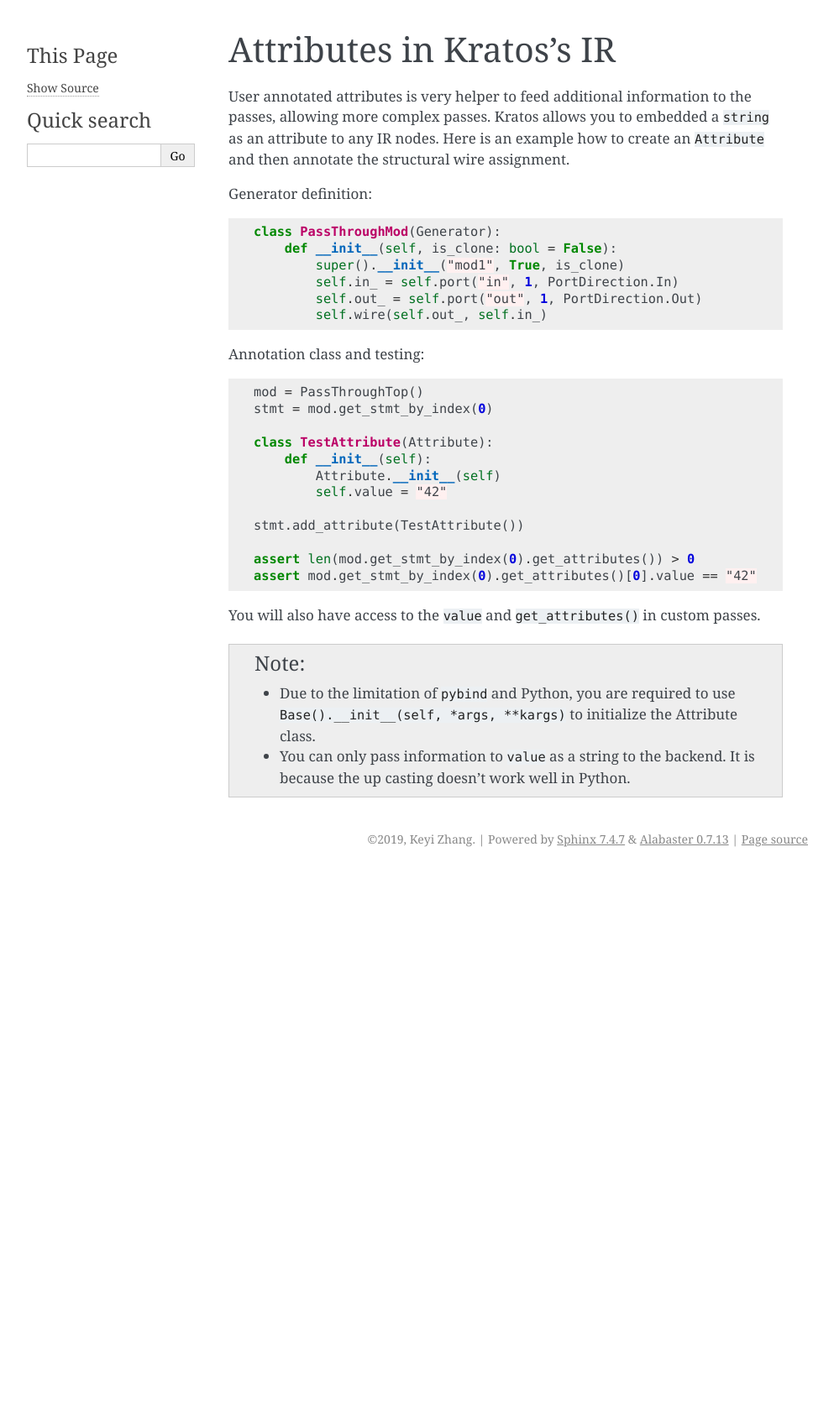
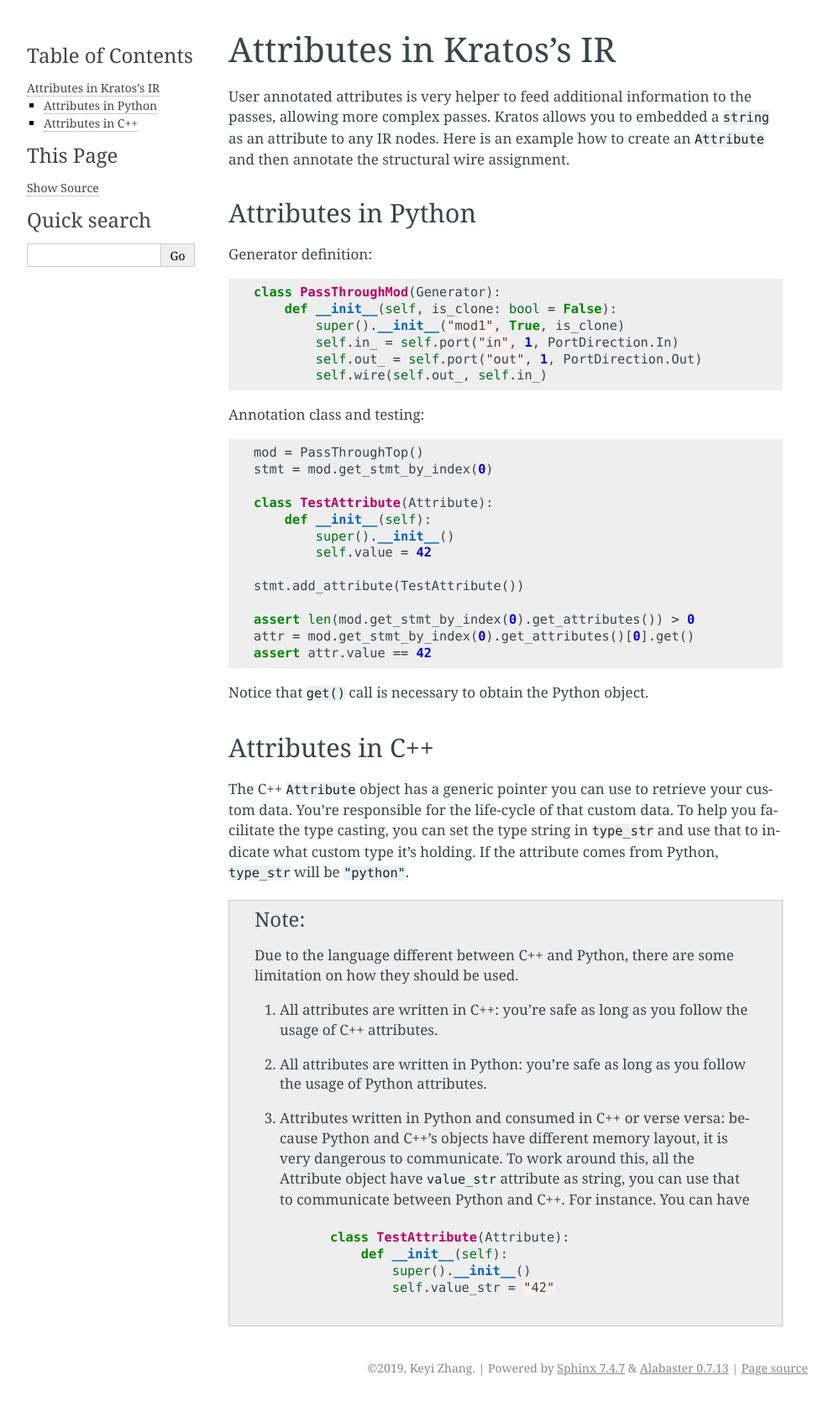
Before and after one commit to Kuree/kratos, a Sphinx documentation site: the page built from docs/advanced/attributes.rst, in a window 1280 px wide. Shown: the whole page at 84% size, without its empty margins (148-1141 px from the left). Built offline with Sphinx 7.4.7, drawn with Linux system fonts in a browser that asks for light colours; before the commit the page ends 1039 px from its top, so only the background shows below that.

Commit message:
finish up the python attributes; update the doc

```diff
--- a/docs/advanced/attributes.rst
+++ b/docs/advanced/attributes.rst
@@ -7,6 +7,9 @@ allows you to embedded a ``string`` as an attribute to any IR
 nodes. Here is an example how to create an ``Attribute`` and
 then annotate the structural wire assignment.
 
+
+Attributes in Python
+====================
 
 Generator definition:
 
@@ -28,21 +31,46 @@ Annotation class and testing:
 
     class TestAttribute(Attribute):
         def __init__(self):
-            Attribute.__init__(self)
-            self.value = "42"
+            super().__init__()
+            self.value = 42
 
     stmt.add_attribute(TestAttribute())
 
     assert len(mod.get_stmt_by_index(0).get_attributes()) > 0
-    assert mod.get_stmt_by_index(0).get_attributes()[0].value == "42"
+    attr = mod.get_stmt_by_index(0).get_attributes()[0].get()
+    assert attr.value == 42
 
-You will also have access to the ``value`` and ``get_attributes()`` in
-custom passes.
+Notice that ``get()`` call is necessary to obtain the Python object.
+
+Attributes in C++
+=================
+
+The C++ ``Attribute`` object has a generic pointer you can use to
+retrieve your custom data. You're responsible for the life-cycle of
+that custom data. To help you facilitate the type casting, you
+can set the type string in ``type_str`` and use that to indicate
+what custom type it's holding. If the attribute comes from Python,
+``type_str`` will be ``"python"``.
 
 .. note::
 
-    - Due to the limitation of ``pybind`` and Python, you are required
-      to use ``Base().__init__(self, *args, **kargs)`` to initialize
-      the Attribute class.
-    - You can only pass information to ``value`` as a string to the
-      backend. It is because the up casting doesn't work well in Python.
+    Due to the language different between C++ and Python, there are
+    some limitation on how they should be used.
+
+    1. All attributes are written in C++: you're safe as long as
+       you follow the usage of C++ attributes.
+    2. All attributes are written in Python: you're safe as long
+       as you follow the usage of Python attributes.
+    3. Attributes written in Python and consumed in C++ or verse
+       versa: because Python and C++'s objects have different memory
+       layout, it is very dangerous to communicate. To work around this,
+       all the Attribute object have ``value_str`` attribute as string,
+       you can use that to communicate between Python and C++. For
+       instance. You can have
+
+        .. code-block:: Python
+
+            class TestAttribute(Attribute):
+                def __init__(self):
+                    super().__init__()
+                    self.value_str = "42"
```
Also changed, not shown: 4 other files.
